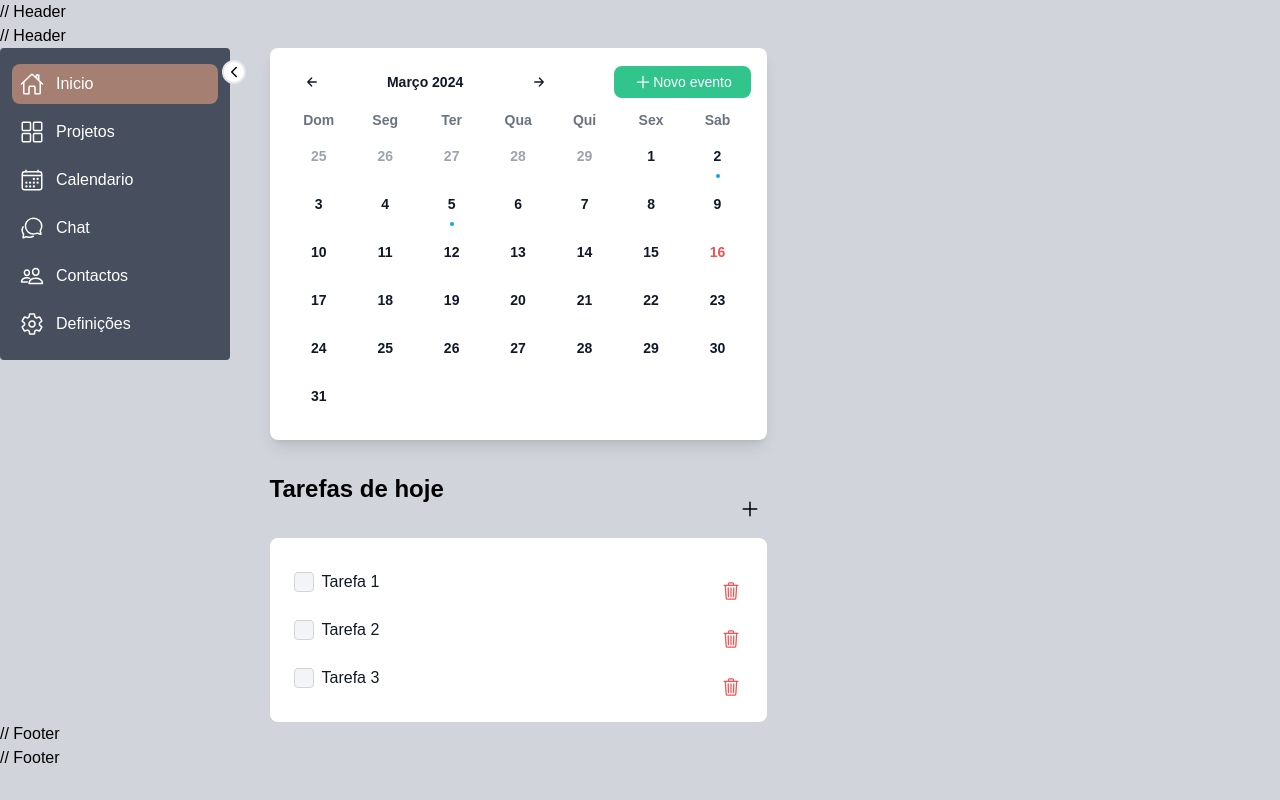
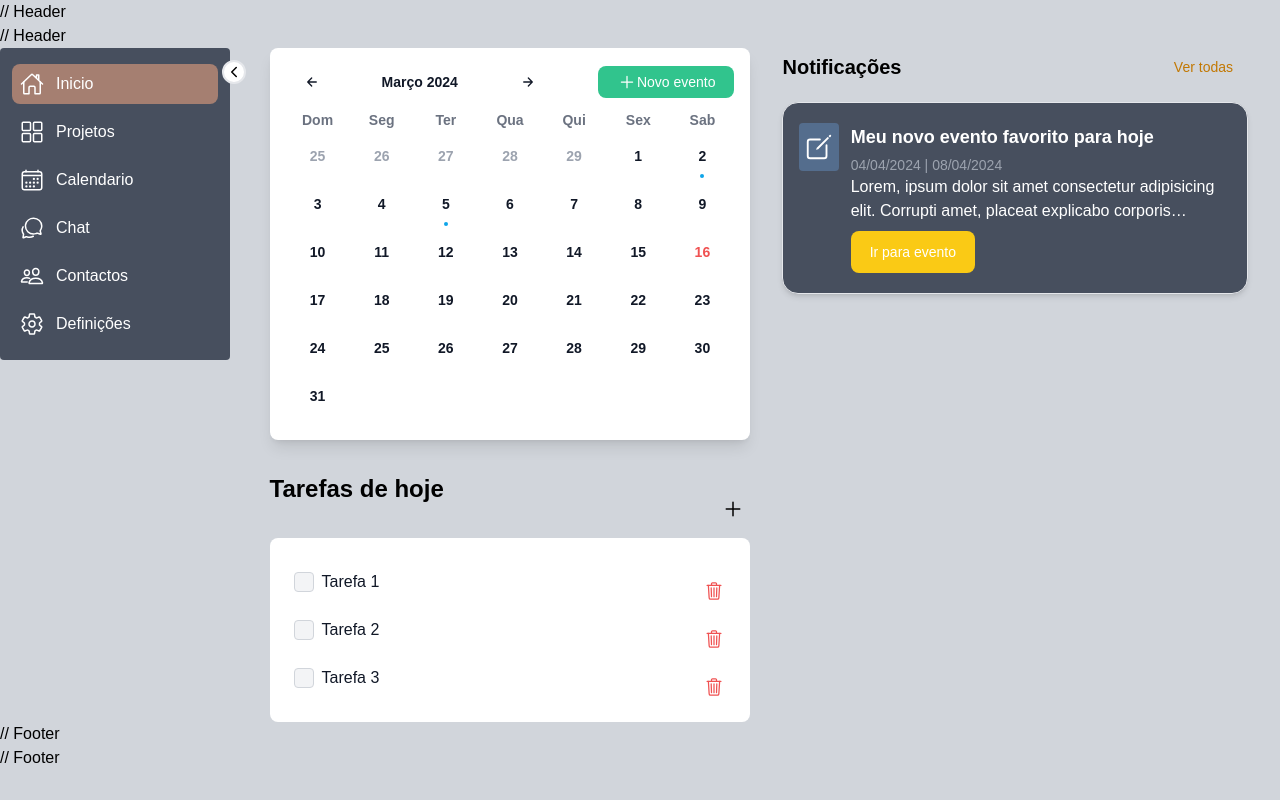
Before and after one commit to xtypercode/qlegal, a React (Vite) app: page /dashboard in a window 1280 px wide. Built offline with nearby package versions, Linux system fonts and the light colour scheme.

Commit message:
feat: add notification card to dashboard

```diff
--- /dev/null
+++ b/src/components/notification-card/NotificationCard.tsx
@@ -0,0 +1,46 @@
+import { Button, Card, CustomFlowbiteTheme } from "flowbite-react";
+import { IoCreateOutline } from "react-icons/io5";
+
+interface NotificationCardProps {
+	title: string;
+	date: string;
+}
+
+const customTheme: CustomFlowbiteTheme["card"] = {
+	root: {
+		children: "flex h-full flex-col justify-center gap-2 py-4 px-2 md:px-4",
+	},
+};
+
+const NotificationCard: React.FC<NotificationCardProps> = ({ title, date }) => {
+	return (
+		<Card
+			className="h-48 rounded-2xl bg-secondary-700 text-white"
+			theme={customTheme}
+		>
+			<div className="flex gap-3">
+				<div className="flex h-12 w-40 items-center justify-center rounded bg-[#546D8D] text-3xl text-white">
+					<IoCreateOutline />
+				</div>
+
+				<div>
+					<h2 className="font-semibold md:text-lg">{title}</h2>
+					<p className="mt-1 text-sm text-gray-400">{date}</p>
+					<p className="line-clamp-2 overflow-hidden text-ellipsis">
+						Lorem, ipsum dolor sit amet consectetur adipisicing
+						elit. Corrupti amet, placeat explicabo corporis aperiam
+						accusamus iure rem at, quaerat inventore consequuntur
+						quis, aliquid quod distinctio nulla qui ducimus earum
+						sit?
+					</p>
+
+					<Button className="mt-2 bg-yellow-300 enabled:hover:bg-yellow-400">
+						Ir para evento
+					</Button>
+				</div>
+			</div>
+		</Card>
+	);
+};
+
+export default NotificationCard;
--- a/src/views/dashboard/index.tsx
+++ b/src/views/dashboard/index.tsx
@@ -1,11 +1,33 @@
-import { useEffect } from "react";
+import { useEffect, useState } from "react";
 import DashboardLayout from "../../layouts/dashboard";
 import SidebarLayout from "../../layouts/sidebar";
 import CalendarContainer from "../../containers/calendarContainer";
 import TaskContainer from "../../containers/taskContainer";
+import { Button } from "flowbite-react";
+import { isAfter } from "date-fns";
+import { Event } from "../../config/models/Event";
+import { events } from "../../data/events";
+import NotificationCard from "../../components/notification-card/NotificationCard";
+
 const DashboardPage = () => {
 	useEffect(() => {
 		document.title = "Qlegal - Dashboard";
+	});
+
+	const [upcomingEvent, setUpcomingEvent] = useState<Event | null>(null);
+
+	useEffect(() => {
+		const checkUpcomingEvent = (events: Event[]) => {
+			const now = new Date();
+			const upcoming = events.find((event) => {
+				const oneDayBeforeEvent = new Date(event.startDatetime);
+				oneDayBeforeEvent.setDate(oneDayBeforeEvent.getDate() - 1);
+				return isAfter(oneDayBeforeEvent, now);
+			});
+			setUpcomingEvent(upcoming || null);
+		};
+
+		checkUpcomingEvent(events);
 	});
 
 	return (
@@ -17,6 +39,31 @@ const DashboardPage = () => {
 
 						<TaskContainer />
 					</div>
+
+					<div className="w-full md:w-1/2 mt-4 md:mt-0 md:pr-4 ">
+						<div className="mb-4 flex w-full items-center justify-between">
+							<h2 className="text-xl font-bold">Notificações</h2>
+
+							<Button
+								size="sm"
+								className="bg-transparent text-yellow-500 enabled:hover:bg-transparent enabled:hover:text-yellow-400"
+							>
+								Ver todas
+							</Button>
+						</div>
+
+						{upcomingEvent && (
+							<NotificationCard
+								title={"upcomingEvent.title"}
+								date={"upcomingEvent.startDatetime"}
+							/>
+						)}
+
+						<NotificationCard
+							title={"Meu novo evento favorito para hoje"}
+							date={"04/04/2024 | 08/04/2024"}
+						/>
+					</div>
 				</div>
 			</SidebarLayout>
 		</DashboardLayout>
```
